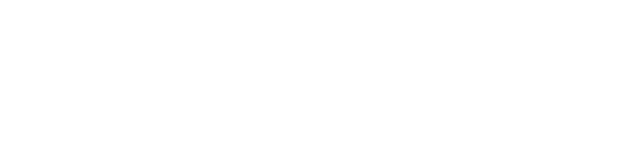
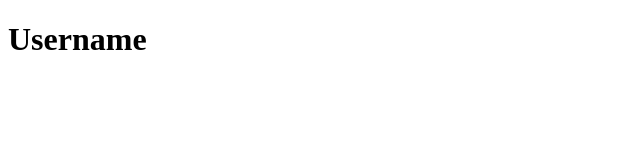
Before and after one commit to CaioFranciscoCS/portifolio, a plain HTML site: page data/intex.html in a window 1280 px wide. Shown: the whole page, without its empty margins (0-640 px from the left). Drawn offline with Linux system fonts and the light colour scheme.

Commit message:
atualização_4.1

```diff
--- a/intex.html
+++ b/data/intex.html
@@ -6,6 +6,6 @@
     <title>portifolio</title>
 </head>
 <body>
-
+    <h1>Username</h1>
 </body>
 </html>
```
